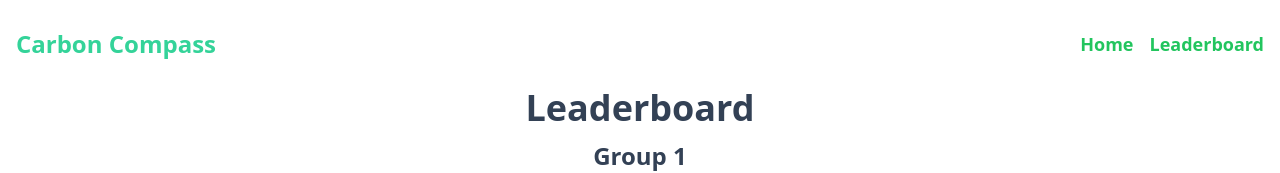
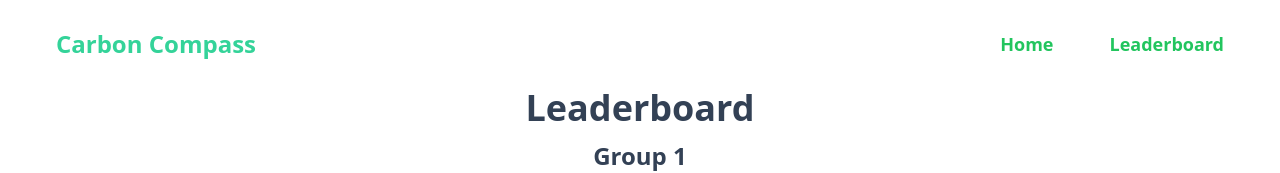
Before and after one commit to Ovikx/carbon-compass, a React (Vite) app: page /leaderboard in a window 1280 px wide. Shown: the top 173 px of the page. Built offline with nearby package versions, Linux system fonts and the light colour scheme; no server answers; the database is empty.

Commit message:
fix nav bar spacing

```diff
--- a/src/components/NavBarComponent.tsx
+++ b/src/components/NavBarComponent.tsx
@@ -4,11 +4,11 @@
   return (
     <nav className="fixed top-0 left-0 w-full ">
       <div className="container mx-auto px-4 py-2">
-        <div className="flex justify-between items-center mt-5">
+        <div className="flex justify-between items-center mt-5 px-10">
           <h2 className="text-2xl text-emerald-400 cursor-pointer font-extrabold">
             Carbon Compass
           </h2>
-          <ul className="flex space-x-4">
+          <ul className="flex gap-10 space-x-4">
             <li>
               <NavLink
                 to="/"
```
